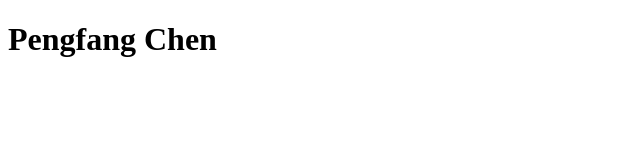
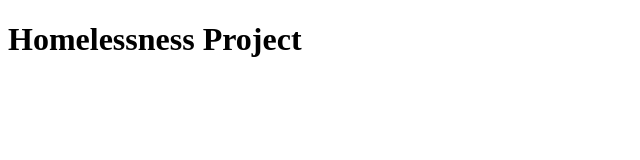
Before and after one commit to pfchensky/homelessness, a plain HTML site: page index.html in a window 1280 px wide. Shown: the whole page, without its empty margins (0-640 px from the left). Drawn offline with Linux system fonts and the light colour scheme.

```diff
--- a/index.html
+++ b/index.html
@@ -8,7 +8,7 @@
 
 <body>
 
-<h1>Pengfang Chen</h1>
+<h1>Homelessness Project</h1>
 
 </body>
 
```
Also changed, not shown: 1 other file.
